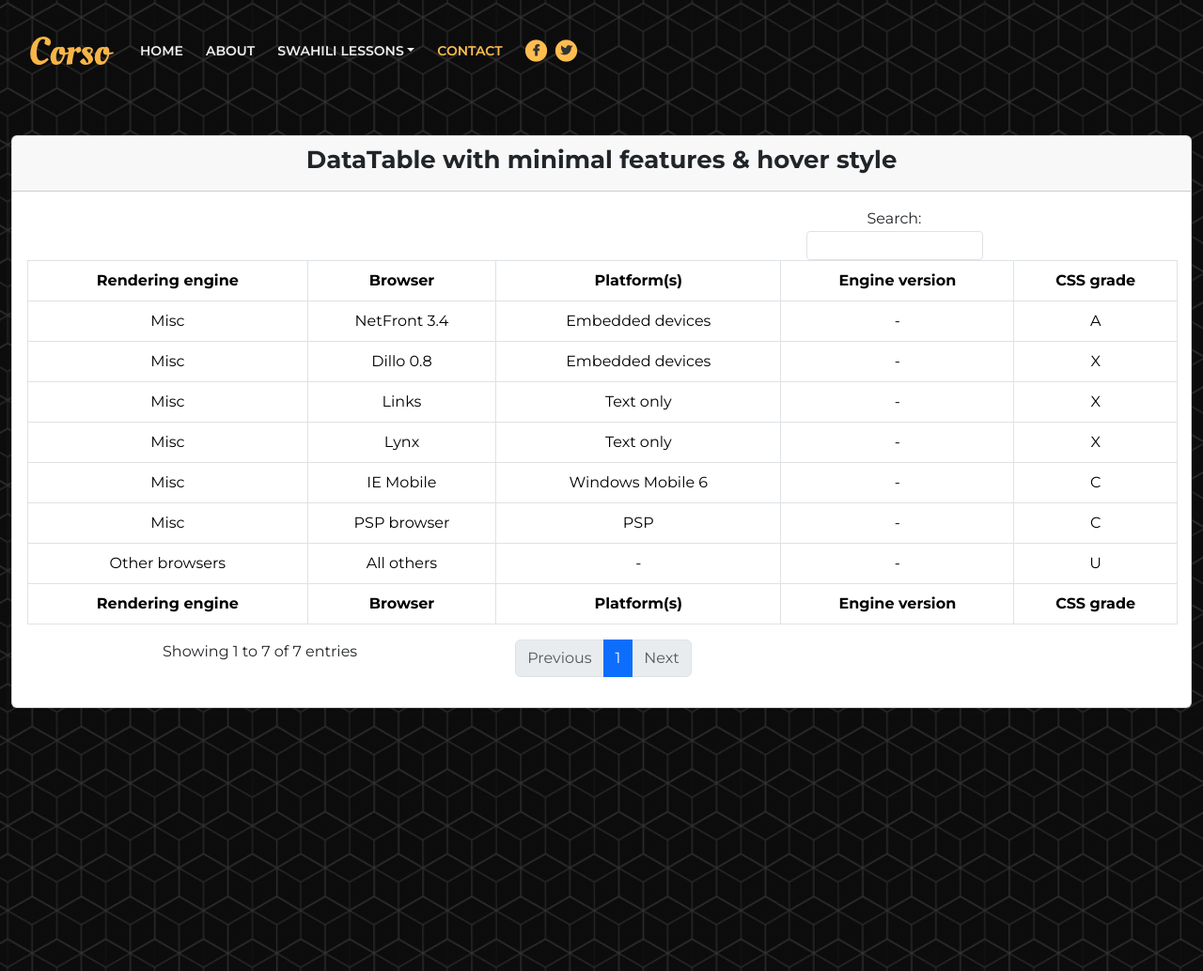
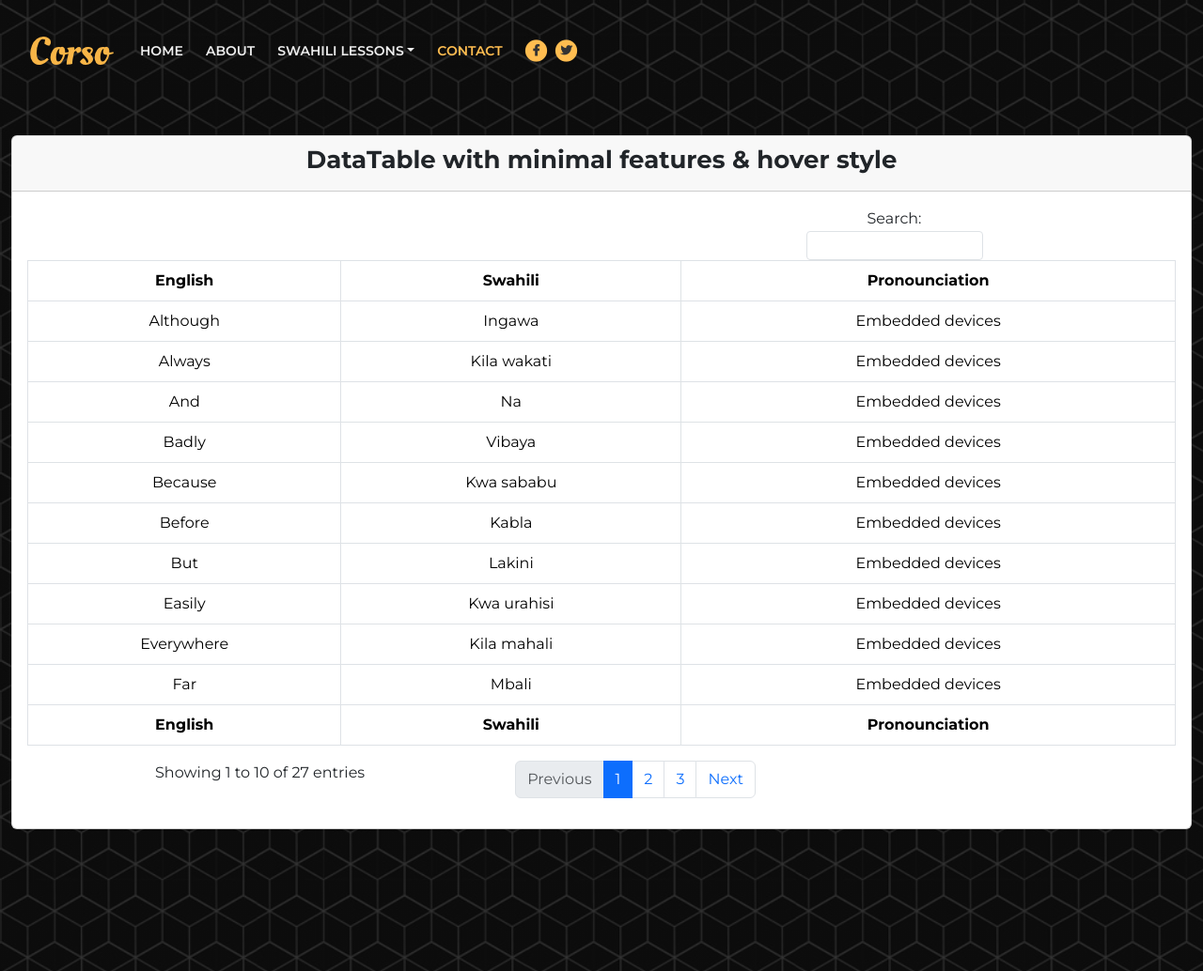
Before and after one commit to Nyahende/Learn-Swahili, a Django app: page /conjuctions/ in a window 1280 px wide. Shown: the top 1034 px of the page at 94% size. Run offline with Django 5.2, Linux system fonts and the light colour scheme; some libraries are stand-ins or nearby versions.

Commit message:
conjuctions

```diff
--- a/adverbs/templates/adverbs/adverbs.html
+++ b/adverbs/templates/adverbs/adverbs.html
@@ -284,7 +284,7 @@
                                 <th>Pronounciation</th>
                                 </tr>
                             </tfoot>
-                          </table>
+                        </table>
                     </div>
                     <!-- /.card-body -->
                   </div>
--- a/conjuctions/templates/conjuctions/conjuctions.html
+++ b/conjuctions/templates/conjuctions/conjuctions.html
@@ -133,72 +133,155 @@
                         <table id="example2" class="table table-bordered table-hover">
                             <thead>
                             <tr>
-                          <th>Rendering engine</th>
-                          <th>Browser</th>
-                          <th>Platform(s)</th>
-                          <th>Engine version</th>
-                          <th>CSS grade</th>
+                              <th>English</th>
+                              <th>Swahili</th>
+                              <th>Pronounciation</th>
                             </tr>
                             </thead>
                             <tbody>
 
                             <tr>
-                          <td>Misc</td>
-                          <td>NetFront 3.4</td>
+                              <td>And </td>
+                              <td>Na</td>
                               <td>Embedded devices</td>
-                          <td>-</td>
-                          <td>A</td>
                             </tr>
                             <tr>
-                          <td>Misc</td>
-                          <td>Dillo 0.8</td>
+                                <td>Or  </td>
+                                <td> Au</td>
                                 <td>Embedded devices</td>
-                          <td>-</td>
-                          <td>X</td>
                             </tr>
                             <tr>
-                          <td>Misc</td>
-                          <td>Links</td>
-                          <td>Text only</td>
-                          <td>-</td>
-                          <td>X</td>
+                                <td>But </td>
+                                <td>Lakini</td>
+                                <td>Embedded devices</td>
                             </tr>
                             <tr>
-                          <td>Misc</td>
-                          <td>Lynx</td>
-                          <td>Text only</td>
-                          <td>-</td>
-                          <td>X</td>
+                                <td>Nor  </td>
+                                <td>Wala</td>
+                                <td>Embedded devices</td>
                             </tr>
                             <tr>
-                          <td>Misc</td>
-                          <td>IE Mobile</td>
-                          <td>Windows Mobile 6</td>
-                          <td>-</td>
-                          <td>C</td>
+                                <td>So  </td>
+                                <td>Hivyo</td>
+                                <td>Embedded devices</td>
                             </tr>
                             <tr>
-                          <td>Misc</td>
-                          <td>PSP browser</td>
-                          <td>PSP</td>
-                          <td>-</td>
-                          <td>C</td>
+                                <td>Because  </td>
+                                <td>Kwa sababu</td>
+                                <td>Embedded devices</td>
                             </tr>
                             <tr>
-                          <td>Other browsers</td>
-                          <td>All others</td>
-                          <td>-</td>
-                          <td>-</td>
-                          <td>U</td>
+                                <td>Although  </td>
+                                <td>Ingawa</td>
+                                <td>Embedded devices</td>
                             </tr>
+                            <tr>
+                                <td>If </td>
+                                <td>Kama</td>
+                                <td>Embedded devices</td>
+                            </tr>
+                            <tr>
+                                <td>When  </td>
+                                <td>Wakati</td>
+                                <td>Embedded devices</td>
+                            </tr>
+                            <tr>
+                                <td> Since  </td>
+                                <td>Tangu</td>
+                                <td>Embedded devices</td>
+                            </tr>
+                            <tr>
+                                <td> Before  </td>
+                                <td>Kabla     </td>
+                                <td>Embedded devices</td>
+                            </tr>
+                            <tr>
+                                <td> Until  </td>
+                                <td>Mpaka     </td>
+                                <td>Embedded devices</td>
+                            </tr>
+                            <tr>
+                                <td> There </td>
+                                <td>Pale</td>
+                                <td>Embedded devices</td>
+                            </tr>
+                            <tr>
+                                <td> Everywhere </td>
+                                <td>Kila mahali</td>
+                                <td>Embedded devices</td>
+                            </tr>
+                            <tr>
+                                <td> Somewhere </td>
+                                <td>Mahali fulani </td>
+                                <td>Embedded devices</td>
+                            </tr>
+                            <tr>
+                                <td> Inside </td>
+                                <td>Ndani</td>
+                                <td>Embedded devices</td>
+                            </tr>
+                            <tr>
+                                <td>Outside </td>
+                                <td>Nje</td>
+                                <td>Embedded devices</td>
+                            </tr>
+                            <tr>
+                                <td>Far </td>
+                                <td>Mbali</td>
+                                <td>Embedded devices</td>
+                            </tr>
+                            <tr>
+                                <td> Near </td>
+                                <td>Karibu</td>
+                                <td>Embedded devices</td>
+                            </tr>
+                            <tr>
+                                <td> Quickly </td>
+                                <td>Haraka</td>
+                                <td>Embedded devices</td>
+                            </tr>
+                            <tr>
+                                <td> Slowly </td>
+                                <td>Polepole</td>
+                                <td>Embedded devices</td>
+                            </tr>
+                            <tr>
+                                <td> Badly  </td>
+                                <td>Vibaya</td>
+                                <td>Embedded devices</td>
+                            </tr>
+                            <tr>
+                                <td> Easily  </td>
+                                <td>Kwa urahisi</td>
+                                <td>Embedded devices</td>
+                            </tr>
+                            <tr>
+                                <td> Always   </td>
+                                <td>Kila wakati</td>
+                                <td>Embedded devices</td>
+                            </tr>
+                            <tr>
+                                <td>Often </td>
+                                <td>Mara nyingi</td>
+                                <td>Embedded devices</td>
+                            </tr>
+                            <tr>
+                                <td>Often </td>
+                                <td>Mara nyingi</td>
+                                <td>Embedded devices</td>
+                            </tr>
+                            <tr>
+                                <td>Often </td>
+                                <td>Mara nyingi</td>
+                                <td>Embedded devices</td>
+                            </tr>
+
                             </tbody>
                             <tfoot>
                             <tr>
-                          <th>Rendering engine</th>
-                          <th>Browser</th>
-                          <th>Platform(s)</th>
-                          <th>Engine version</th>
-                          <th>CSS grade</th>
+                                <th>English</th>
+                                <th>Swahili</th>
+                                <th>Pronounciation</th>
                                 </tr>
                             </tfoot>
                         </table>
```
Lines whose indentation alone changed are shown as unchanged.
